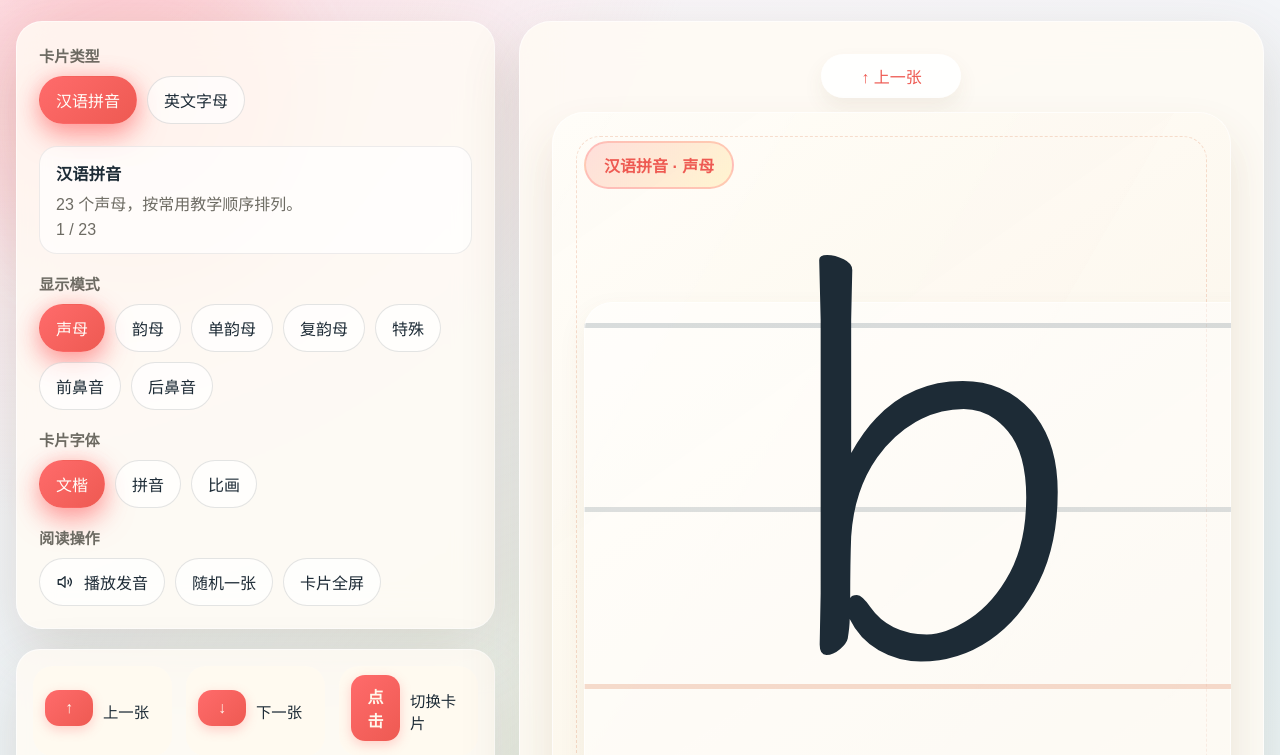
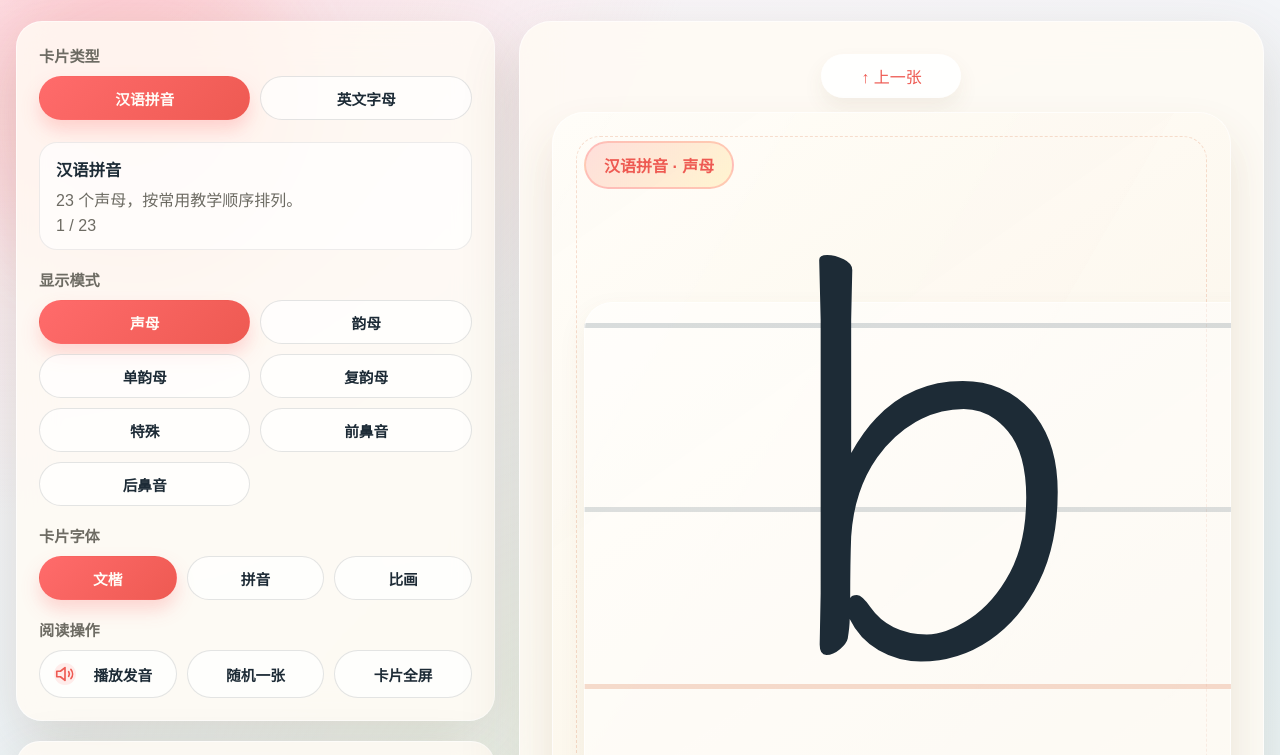
Before and after one commit to OrionPotter/alphabet-pinyin-cards, a website: page index.html in a window 1280 px wide. Shown: the part 195-950 px from the top of the page. Drawn offline with Linux system fonts and the light colour scheme.

Commit message:
优化样式布局，调整按钮和分段组件的显示方式，增强响应式设计

```diff
--- a/styles.css
+++ b/styles.css
@@ -201,17 +201,24 @@ button {
 }
 
 .segmented {
-  display: flex;
-  flex-wrap: wrap;
+  display: grid;
+  grid-template-columns: repeat(2, minmax(0, 1fr));
   gap: 10px;
 }
 
 .segment {
-  padding: 11px 16px;
+  display: inline-flex;
+  align-items: center;
+  justify-content: center;
+  width: 100%;
+  min-height: 44px;
+  padding: 10px 14px;
   border: 1px solid var(--line);
   border-radius: 999px;
   background: rgba(255, 255, 255, 0.62);
   color: var(--ink);
+  font-size: 0.92rem;
+  font-weight: 600;
   cursor: pointer;
   transition:
     transform 180ms ease,
@@ -236,8 +243,8 @@ button {
   background: linear-gradient(135deg, var(--accent) 0%, var(--accent-deep) 100%);
   border-color: transparent;
   color: #fffdf8;
-  box-shadow: 0 12px 22px rgba(255, 107, 107, 0.4);
-  animation: pulseGlow 2s ease-in-out infinite;
+  box-shadow: 0 10px 18px rgba(255, 107, 107, 0.26);
+  animation: none;
 }
 
 @keyframes pulseGlow {
@@ -246,10 +253,11 @@ button {
 }
 
 .segment.is-playing {
-  background: linear-gradient(135deg, #1f2f39 0%, #35576a 100%);
-  border-color: transparent;
-  color: #fffdf8;
-  box-shadow: 0 12px 22px rgba(31, 47, 57, 0.22);
+  border-color: rgba(255, 107, 107, 0.55);
+  background: rgba(255, 255, 255, 0.92);
+  color: var(--ink);
+  box-shadow: 0 8px 18px rgba(255, 107, 107, 0.18);
+  animation: none;
 }
 
 .segment:disabled {
@@ -259,21 +267,66 @@ button {
   box-shadow: none;
 }
 
+#deck-type-group {
+  grid-template-columns: repeat(2, minmax(0, 1fr));
+}
+
+#font-group {
+  grid-template-columns: repeat(3, minmax(0, 1fr));
+}
+
+#action-group {
+  grid-template-columns: repeat(3, minmax(0, 1fr));
+}
+
+#action-group .segment {
+  min-height: 48px;
+}
+
 .audio-trigger {
   display: inline-flex;
   align-items: center;
-  gap: 10px;
+  gap: 8px;
+  justify-content: center;
+}
+
+.audio-trigger > span:last-child {
+  flex: 1 1 auto;
+  text-align: center;
 }
 
 .audio-button-icon {
   display: inline-flex;
-  width: 18px;
-  height: 18px;
+  align-items: center;
+  justify-content: center;
+  width: 22px;
+  height: 22px;
+  flex: 0 0 auto;
+  border-radius: 999px;
+  background: rgba(255, 107, 107, 0.12);
+  color: var(--accent-deep);
+  transition:
+    background 180ms ease,
+    color 180ms ease,
+    transform 180ms ease,
+    box-shadow 180ms ease;
 }
 
 .audio-button-icon svg {
   width: 100%;
   height: 100%;
+}
+
+.audio-trigger.is-playing .audio-button-icon {
+  background: linear-gradient(135deg, var(--accent) 0%, #ff8b66 100%);
+  color: #fff8ed;
+  box-shadow: 0 8px 18px rgba(255, 107, 107, 0.28);
+  animation: audioPulse 1.1s ease-in-out infinite;
+}
+
+@keyframes audioPulse {
+  0%, 100% { transform: scale(1); }
+  50% { transform: scale(1.08); }
 }
 
 .audio-status {
@@ -647,35 +700,49 @@ button {
 
 .tips {
   display: grid;
-  grid-template-columns: repeat(3, minmax(0, 1fr));
+  grid-template-columns: repeat(2, minmax(0, 1fr));
   gap: 14px;
   padding: 16px;
   border-radius: 24px;
 }
 
 .tip-card {
-  display: flex;
-  align-items: center;
-  gap: 10px;
-  padding: 12px;
+  display: grid;
+  align-content: start;
+  justify-items: center;
+  gap: 8px;
+  padding: 14px 12px;
+  min-height: 88px;
   border-radius: 20px;
   background: var(--panel-strong);
   min-width: 0;
+  border: 1px solid rgba(29, 43, 54, 0.06);
+  box-shadow: inset 0 1px 0 rgba(255, 255, 255, 0.45);
 }
 
 .tip-card p {
   margin: 0;
-  font-size: 0.96rem;
+  font-size: 0.88rem;
+  line-height: 1.35;
+  color: var(--muted);
+  text-align: center;
 }
 
 .tip-kbd {
-  min-width: 48px;
-  padding: 9px 10px;
+  display: inline-flex;
+  align-items: center;
+  justify-content: center;
+  width: 100%;
+  min-height: 34px;
+  padding: 9px 12px;
   border-radius: 14px;
   background: linear-gradient(135deg, #ff6b6b, #ee5a52);
   color: #fff8ed;
   text-align: center;
+  white-space: nowrap;
   font-weight: 700;
+  font-size: 0.85rem;
+  line-height: 1;
   box-shadow: 0 4px 12px rgba(255, 107, 107, 0.3);
   animation: keyFloat 2s ease-in-out infinite;
 }
@@ -806,6 +873,11 @@ button {
     grid-template-columns: 1fr;
   }
 
+  #font-group,
+  #action-group {
+    grid-template-columns: repeat(2, minmax(0, 1fr));
+  }
+
   .tips {
     grid-template-columns: repeat(3, minmax(0, 1fr));
   }
@@ -885,8 +957,11 @@ button {
     display: none;
   }
 
-  .tip-kbd {
-    min-width: 72px;
+  .segmented,
+  #deck-type-group,
+  #font-group,
+  #action-group {
+    grid-template-columns: repeat(2, minmax(0, 1fr));
   }
 
   .list-chip {
```
